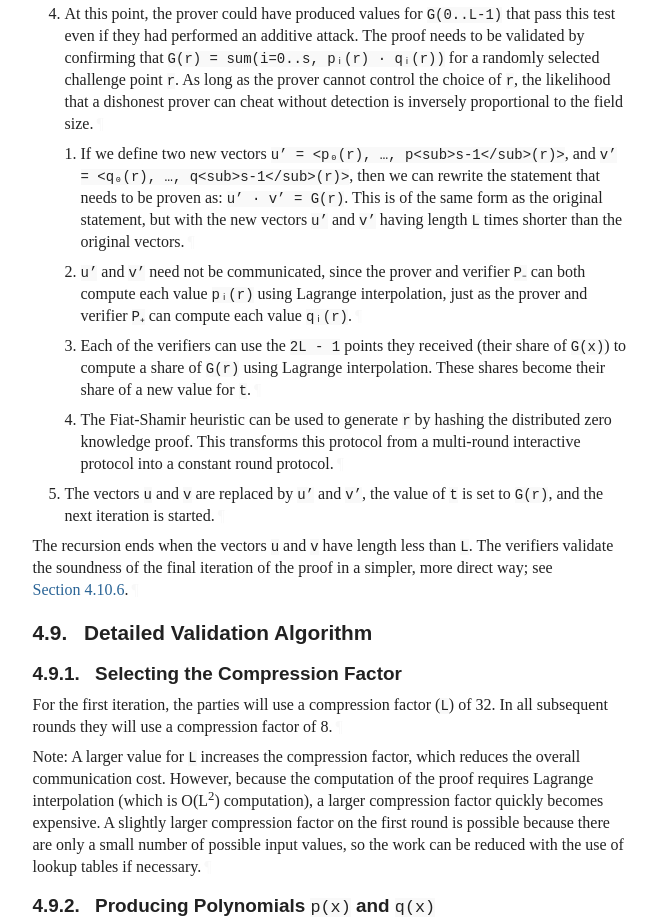
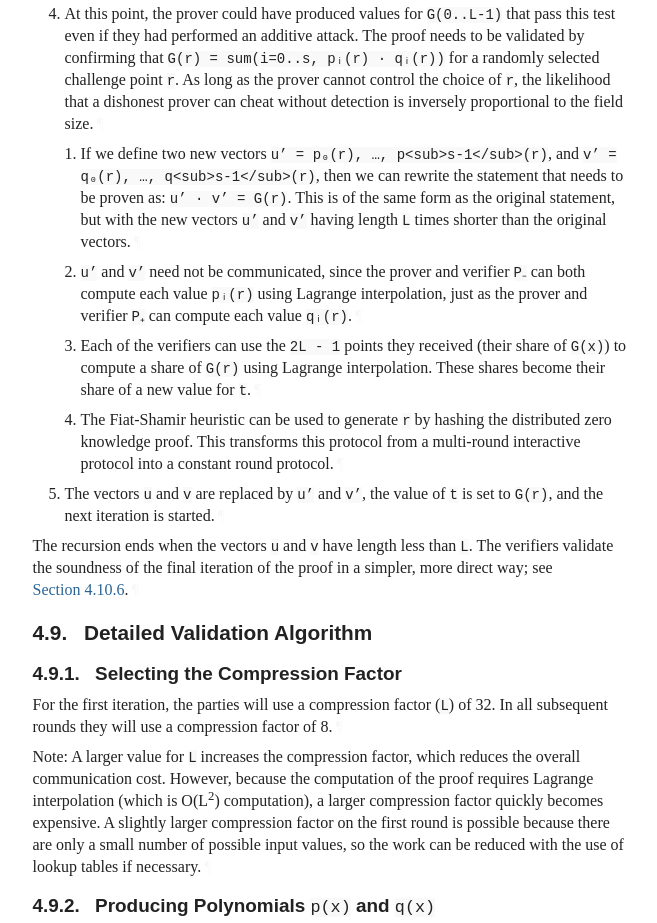
Before and after one commit to private-attribution/i-d, a plain HTML site: page eriktaubeneck-patch-1/draft-savage-ppm-3phm-mpc.html in a window 1280 px wide. Shown: the part 10992-11915 px from the top of the page, without its empty margins (92-749 px from the left). Drawn offline with Linux system fonts and the light colour scheme; a web font is replaced by a local one.

Commit message:
Script updating gh-pages from c41d929. [ci skip]

```diff
--- a/eriktaubeneck-patch-1/draft-savage-ppm-3phm-mpc.html
+++ b/eriktaubeneck-patch-1/draft-savage-ppm-3phm-mpc.html
@@ -2145,9 +2145,9 @@ the prover cannot control the choice of <code>r</code>, the likelihood that a di
 prover can cheat without detection is inversely proportional to the field size.<a href="#section-4.8-4.4.1" class="pilcrow">¶</a></p>
 <ol start="1" type="1" class="normal type-1" id="section-4.8-4.4.2">
 <li id="section-4.8-4.4.2.1">
-                <p id="section-4.8-4.4.2.1.1">If we define two new vectors <code>u’ = &lt;p₀(r), …,
-p&lt;sub&gt;s-1&lt;/sub&gt;(r)&gt;</code>, and <code>v’ = &lt;q₀(r), …,
-q&lt;sub&gt;s-1&lt;/sub&gt;(r)&gt;</code>, then we can rewrite the statement that needs to be
+                <p id="section-4.8-4.4.2.1.1">If we define two new vectors <code>u’ = p₀(r), …,
+p&lt;sub&gt;s-1&lt;/sub&gt;(r)</code>, and <code>v’ = q₀(r), …,
+q&lt;sub&gt;s-1&lt;/sub&gt;(r)</code>, then we can rewrite the statement that needs to be
 proven as: <code>u’ · v’ = G(r)</code>. This is of the same form as the original
 statement, but with the new vectors <code>u’</code> and <code>v’</code> having length <code>L</code> times
 shorter than the original vectors.<a href="#section-4.8-4.4.2.1.1" class="pilcrow">¶</a></p>
--- a/eriktaubeneck-patch-1/draft-savage-ppm-3phm-mpc.txt
+++ b/eriktaubeneck-patch-1/draft-savage-ppm-3phm-mpc.txt
@@ -730,8 +730,8 @@ Table of Contents
        choice of r, the likelihood that a dishonest prover can cheat
        without detection is inversely proportional to the field size.
 
-       1.  If we define two new vectors u’ = <p₀(r), …,
-           p<sub>s-1</sub>(r)>, and v’ = <q₀(r), …, q<sub>s-1</sub>(r)>,
+       1.  If we define two new vectors u’ = p₀(r), …,
+           p<sub>s-1</sub>(r), and v’ = q₀(r), …, q<sub>s-1</sub>(r),
            then we can rewrite the statement that needs to be proven as:
            u’ · v’ = G(r).  This is of the same form as the original
            statement, but with the new vectors u’ and v’ having length L
```
